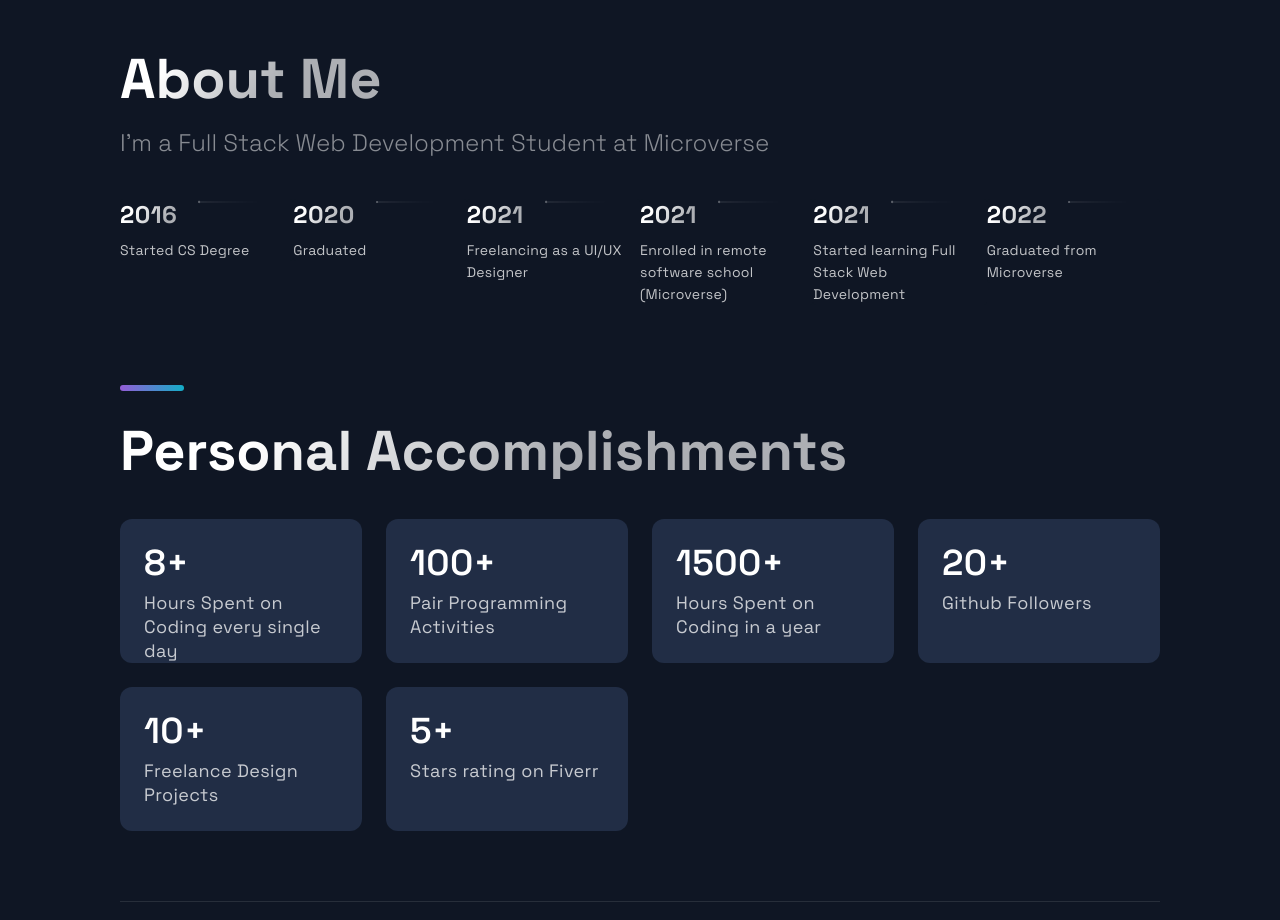
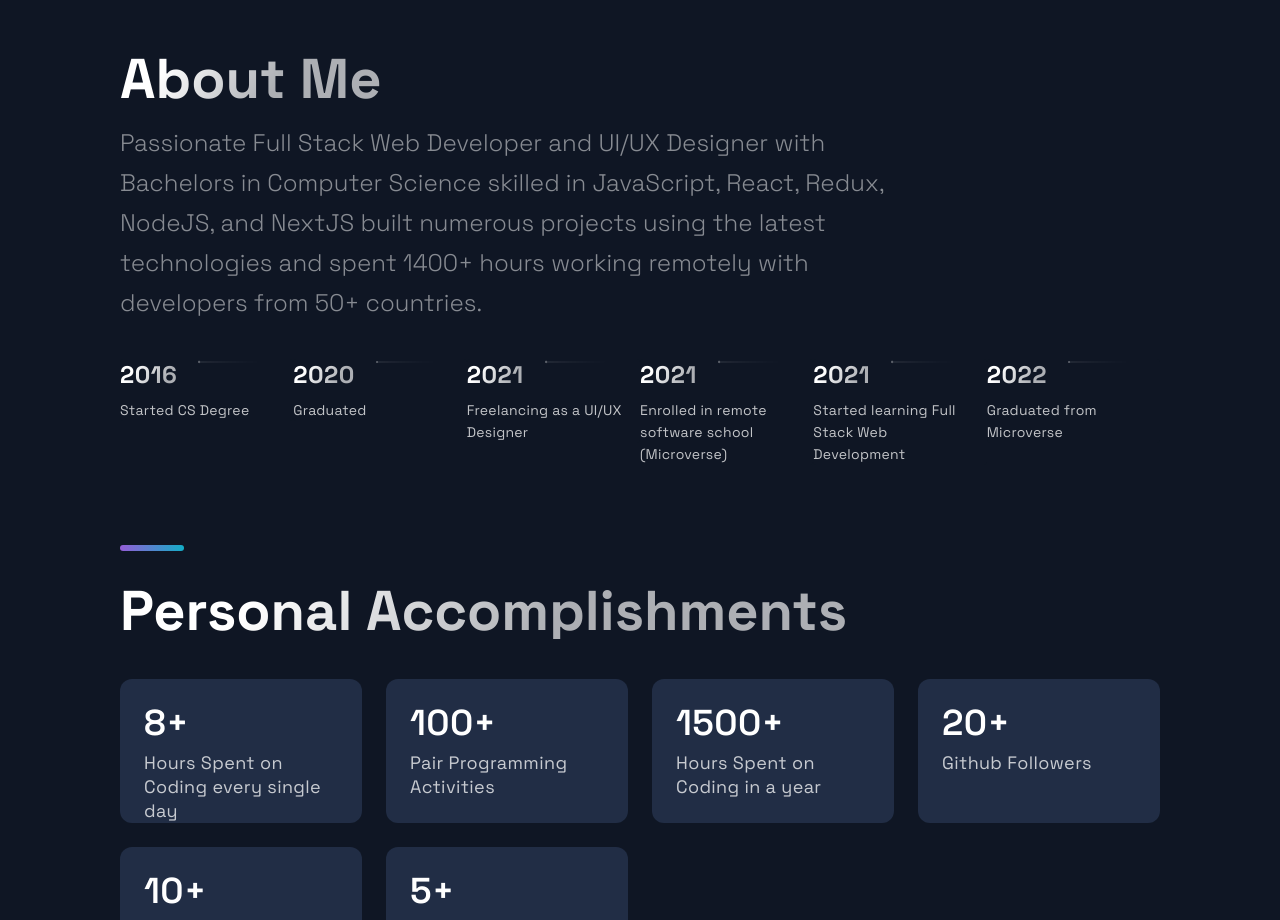
Before and after one commit to zainsadaqat/nextjs-portfolio, a Next.js app: page / in a window 1280 px wide. Shown: the part 2800-3720 px from the top of the page. Built offline with nearby package versions, Linux system fonts and the light colour scheme.

Commit message:
Update timeline

```diff
--- a/src/components/TimeLine/TimeLine.js
+++ b/src/components/TimeLine/TimeLine.js
@@ -67,7 +67,10 @@ const Timeline = () => {
     <Section id="about">
       <SectionTitle>About Me</SectionTitle>
       <SectionText>
-        I'm a Full Stack Web Development Student at Microverse
+        Passionate Full Stack Web Developer and UI/UX Designer with Bachelors in
+        Computer Science skilled in JavaScript, React, Redux, NodeJS, and NextJS
+        built numerous projects using the latest technologies and spent 1400+
+        hours working remotely with developers from 50+ countries.
       </SectionText>
       <CarouselContainer ref={carouselRef} onScroll={handleScroll}>
         <>
```
